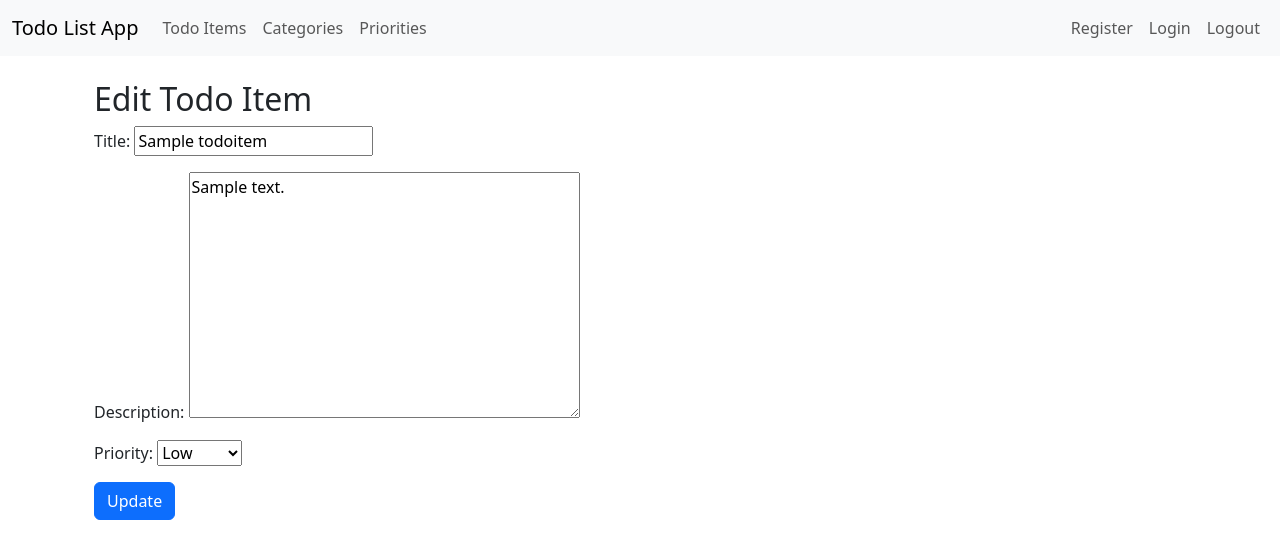
After one commit to Ashley-Hove96/Django-ToDoApp, a Django app: page /todo/1/edit/ in a window 1280 px wide. The commit adds this page. Shown: the top 559 px of the page. Run offline with Django 5.2, Linux system fonts and the light colour scheme; tables that the repository leaves empty hold one stand-in row (values such as "Sample post").

Commit message:
initial commit

```diff
--- a/templates/todo/add_category.html
+++ b/templates/todo/add_category.html
@@ -1,7 +1,7 @@
 {% extends 'partials/base.html' %}
 
 {% block title %}
-Add Category
+
 {% endblock %}
 
 {% block content %}
--- a/templates/todo/add_priority.html
+++ b/templates/todo/add_priority.html
@@ -1,7 +1,7 @@
 {% extends 'partials/base.html' %}
 
 {% block title %}
-Add Priority
+
 {% endblock %}
 
 {% block content %}
--- a/templates/todo/add_todo.html
+++ b/templates/todo/add_todo.html
@@ -31,7 +31,7 @@ Add Todo
                 </select>
             </div>
             <div class="mb-3">
-                <label for="categories" class="form-label">Categories</label>
+                <label for="categories" class="form-label">Category</label>
                 <select class="form-select" id="categories" name="categories" multiple>
                     {% for category in categories %}
                     <option value="{{ category.id }}">{{ category.name }}</option>
--- a/templates/todo/category_list.html
+++ b/templates/todo/category_list.html
@@ -1,7 +1,7 @@
 {% extends 'partials/base.html' %}
 
 {% block title %}
-Categories
+
 {% endblock %}
 
 {% block content %}
--- a/templates/todo/delete_todo.html
+++ b/templates/todo/delete_todo.html
@@ -1,7 +1,7 @@
 {% extends 'partials/base.html' %}
 
 {% block title %}
-Delete Todo
+
 {% endblock %}
 
 {% block content %}
--- /dev/null
+++ b/templates/todo/edit_todo.html
@@ -0,0 +1,17 @@
+{% extends 'partials/base.html' %}
+
+{% block title %}
+    Edit Todo Item
+{% endblock %}
+
+{% block content %}
+    <div class="container mt-4">
+        <h2>Edit Todo Item</h2>
+        <form method="post">
+            {% csrf_token %}
+            {{ form.as_p }}
+            <button type="submit" class="btn btn-primary">Update</button>
+        </form>
+    </div>
+
+{% endblock %}
--- a/templates/todo/priority_list.html
+++ b/templates/todo/priority_list.html
@@ -5,7 +5,6 @@ Priorities
 {% endblock %}
 
 {% block content %}
-<h1>Priorities</h1>
 <!-- Add your priority list content here -->
     <div class="row">
     <div class="col">
--- a/templates/todo/todo_list.html
+++ b/templates/todo/todo_list.html
@@ -1,11 +1,10 @@
 {% extends 'partials/base.html' %}
 
 {% block title %}
-Tasks
 {% endblock %}
 
 {% block content %}
-<h1>Tasks</h1>
+
     <div class="row">
     <div class="col">
         <h1>Todo Items</h1>
--- a/todo/forms.py
+++ b/todo/forms.py
@@ -1,5 +1,13 @@
 from django import forms
+
+from .models import ToDoItem
 from .models import Todo, Category, Priority
+
+
+class ToDoItemForm(forms.ModelForm):
+    class Meta:
+        model = ToDoItem
+        fields = ['title', 'description', 'priority']
 
 
 class TodoForm(forms.ModelForm):
--- a/todo/models.py
+++ b/todo/models.py
@@ -2,6 +2,26 @@ from django.db import models
 
 
 # Create your models here.
+
+class ToDoItem(models.Model):
+    PRIORITY_CHOICES = [
+        ('low', 'Low'),
+        ('medium', 'Medium'),
+        ('high', 'High'),
+    ]
+
+    title = models.CharField(max_length=100)
+    description = models.TextField()
+    priority = models.CharField(max_length=10, choices=PRIORITY_CHOICES, default='medium')
+    created_at = models.DateTimeField(auto_now_add=True)
+
+    def __str__(self):
+        return self.title
+
+
+
+
+
 class Todo(models.Model):
     title = models.CharField(max_length=200)
     completed = models.BooleanField(default=False)
--- a/todo/urls.py
+++ b/todo/urls.py
@@ -1,4 +1,5 @@
 from django.urls import path
+
 from . import views
 
 urlpatterns = [
@@ -6,10 +7,13 @@ urlpatterns = [
     path('', views.todo_list, name='todo_list'),
     path('add_todo/', views.add_todo, name='add_todo'),
     path('delete_todo/<int:todo_id>/', views.delete_todo, name='delete_todo'),
+    path('todo/<int:pk>/edit/', views.edit_todo, name='edit_todo'),
 
     # URLs for Category
     path('category/', views.category_list, name='category_list'),
     path('add_category/', views.add_category, name='add_category'),
+    path('category/<int:pk>/edit/', views.edit_category, name='edit_category'),
+    path('category/<int:pk>/delete/', views.delete_category, name='delete_category'),
 
     # URLs for Priority
     path('priority/', views.priority_list, name='priority_list'),
--- a/todo/views.py
+++ b/todo/views.py
@@ -1,6 +1,7 @@
 from django.shortcuts import render, redirect, get_object_or_404
-from .models import Todo, Category, Priority
-from .forms import TodoForm, CategoryForm, PriorityForm
+
+from .forms import TodoForm, CategoryForm, PriorityForm, ToDoItemForm
+from .models import Todo, Category, Priority, ToDoItem
 
 
 def todo_list(request):
@@ -27,6 +28,18 @@ def delete_todo(request, todo_id):
     return render(request, 'todo/delete_todo.html', {'todo': todo})
 
 
+def edit_todo(request, pk):
+    todo_item = ToDoItem.objects.get(pk=pk)
+    if request.method == 'POST':
+        form = ToDoItemForm(request.POST, instance=todo_item)
+        if form.is_valid():
+            form.save()
+            return redirect('todo_list')
+    else:
+        form = ToDoItemForm(instance=todo_item)
+    return render(request, 'todo/edit_todo.html', {'form': form})
+
+
 def category_list(request):
     categories = Category.objects.all()
     return render(request, 'todo/category_list.html', {'categories': categories})
@@ -43,6 +56,26 @@ def add_category(request):
     return render(request, 'todo/add_category.html', {'form': form})
 
 
+def edit_category(request, pk):
+    category = get_object_or_404(Category, pk=pk)
+    if request.method == 'POST':
+        form = CategoryForm(request.POST, instance=category)
+        if form.is_valid():
+            form.save()
+            return redirect('category_list')
+    else:
+        form = CategoryForm(instance=category)
+    return render(request, 'todo/edit_category.html', {'form': form})
+
+
+def delete_category(request, pk):
+    category = get_object_or_404(Category, pk=pk)
+    if request.method == 'POST':
+        category.delete()
+        return redirect('category_list')
+    return render(request, 'todo/delete_category.html', {'category': category})
+
+
 def priority_list(request):
     priorities = Priority.objects.all()
     return render(request, 'todo/priority_list.html', {'priorities': priorities})
```
Also changed, not shown: templates/todo/delete_category.html (added, +15 -0 lines), templates/todo/edit_category.html (added, +14 -0 lines), db.sqlite3.
